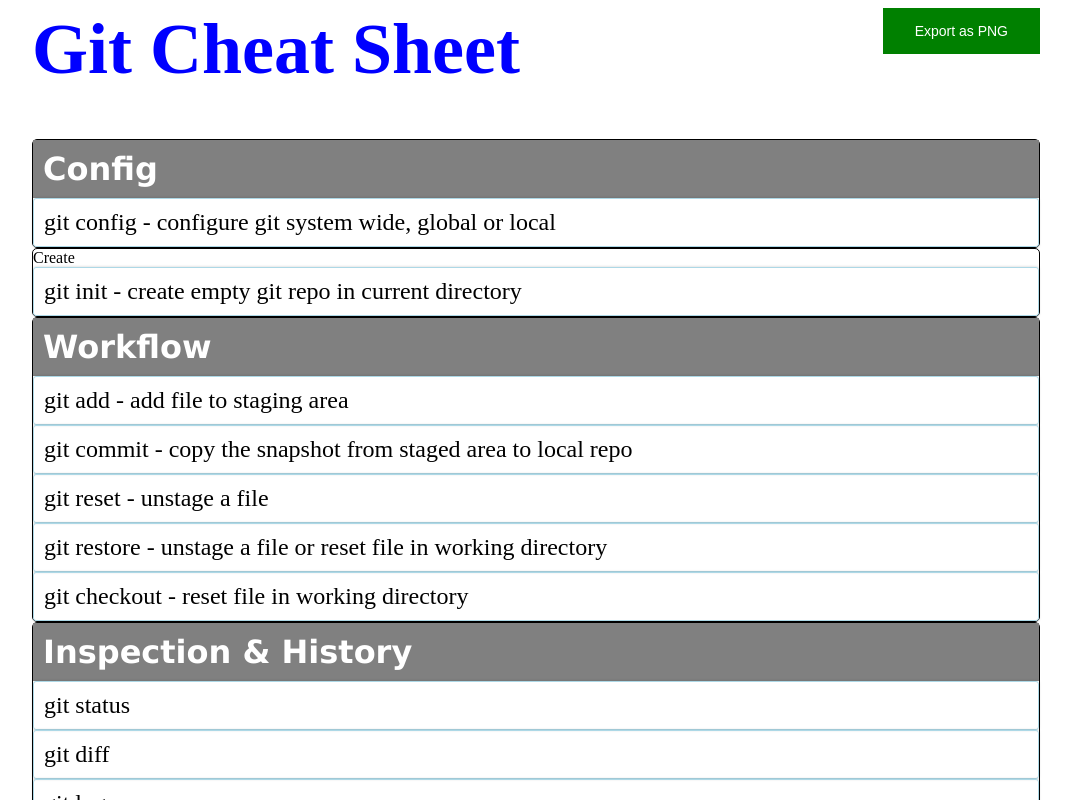
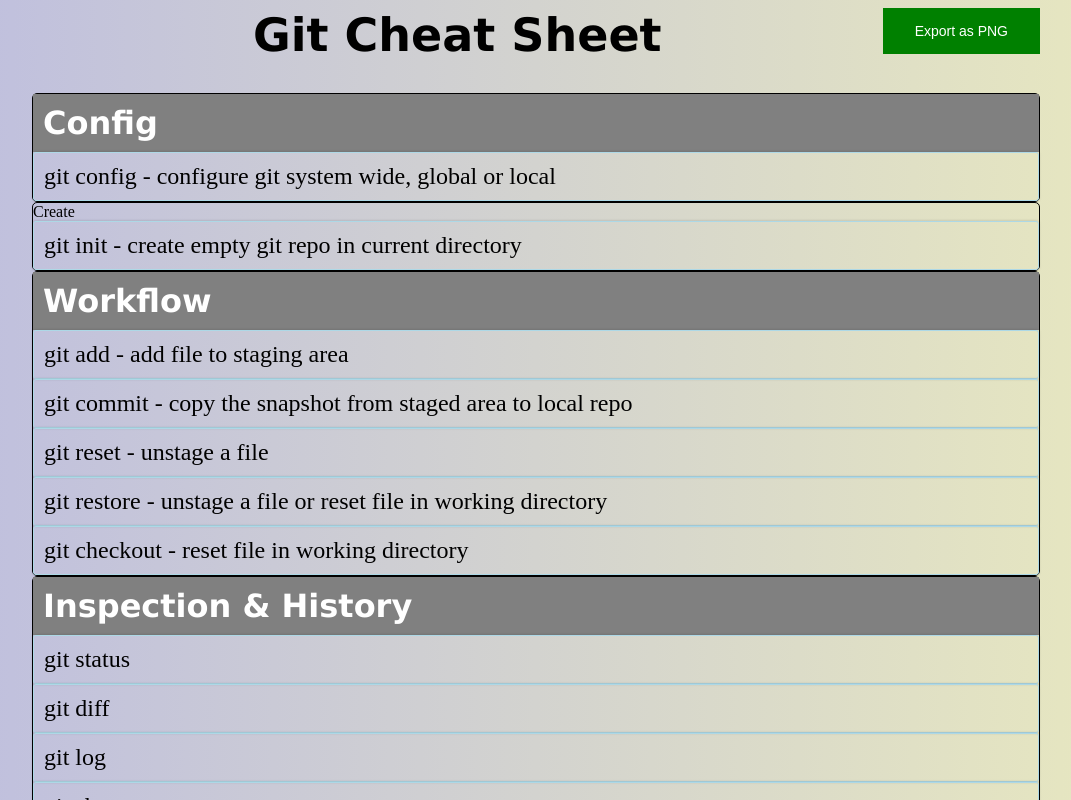
Before and after one commit to kaloctemha/gitTraining, a plain HTML site: page index.html in a window 1280 px wide. Shown: the top 800 px of the page, without its empty margins (104-1175 px from the left). Drawn offline with Linux system fonts and the light colour scheme.

Commit message:
change h1 style

```diff
--- a/css/style.css
+++ b/css/style.css
@@ -1,10 +1,13 @@
 body {
     padding : 0 10%;
+    background-image: linear-gradient(to right, rgb(189, 189, 224), rgb(233, 233, 190));
 }
 
 h1 {
-    color : blue;
-    font-size : 72;
+
+    font-size : 46px;
+    text-align: center;
+    font-family: 'Lucida Sans', 'Lucida Sans Regular', 'Lucida Grande', 'Lucida Sans Unicode', Geneva, Verdana, sans-serif;
 }
 
 .group {
```
